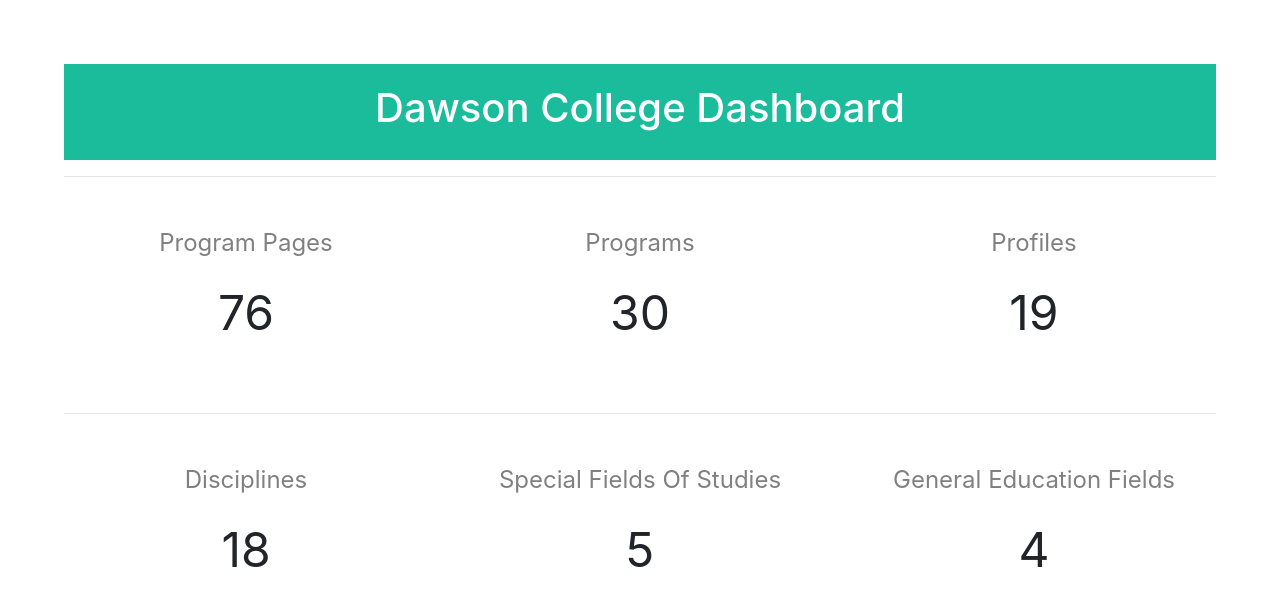
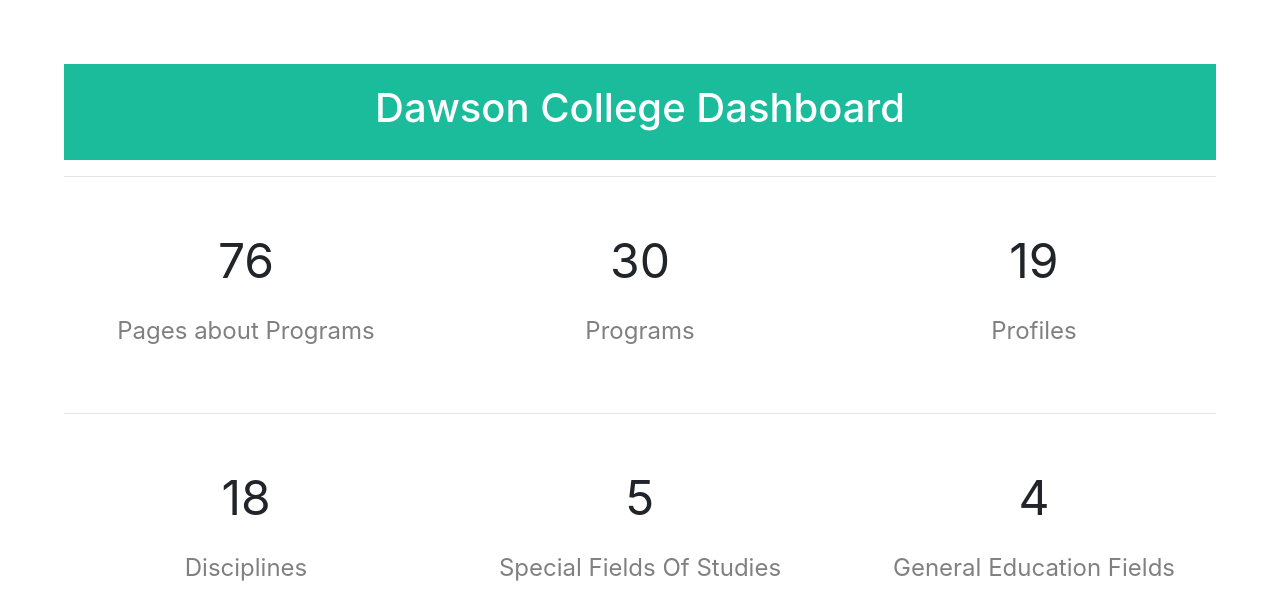
Before and after one commit to jdboisvert/Dawson-College-Program-Analytics-Dashboard, a Flask app: template Dashboard-Actual/templates/index.html in a window 1280 px wide. Shown: the top 589 px of the page. Run offline with Flask 2, Linux system fonts and the light colour scheme; the template is opened without the code that fills it, so the values that code supplies are empty; some libraries are stand-ins or nearby versions.

Commit message:
Added final touches to dashboard

```diff
--- a/Dashboard-Actual/dawsonwebscrapper.py
+++ b/Dashboard-Actual/dawsonwebscrapper.py
@@ -131,9 +131,6 @@
     tags = soup.find_all('b')
     return int(tags[0].contents[0])
 
-
-
-
 # Main function
 def init():
     programs = getPrograms('https://www.dawsoncollege.qc.ca/programs')
@@ -205,6 +202,5 @@
     with open('static/data/dawson_programs_stats.json', 'w') as f:
         json.dump(programStats, f)
 
-
 if __name__ == "__main__":
     init()
--- a/Dashboard-Actual/templates/index.html
+++ b/Dashboard-Actual/templates/index.html
@@ -20,48 +20,48 @@
       <!-- First Row -->
       <div class="row align-items-center justify-content-center mb-5">
          <div class="col text-center">
-            <p class="description">Program Pages</p>
             <p class="lrg-heading" id="totalCount"></p>
+            <p class="description">Pages about Programs</p>
          </div>
          <div class="col text-center">
+            <p class="lrg-heading" id="programCount"></p>
             <p class="description">Programs</p>
-            <p class="lrg-heading" id="programCount"></p>
          </div>
          <div class="col text-center">
+            <p class="lrg-heading" id="profileCount"></p>
             <p class="description">Profiles</p>
-            <p class="lrg-heading" id="profileCount"></p>
          </div>
       </div>
       <hr>
       <!-- Second Row -->
       <div class="row align-items-center justify-content-center mb-5">
          <div class="col text-center">
+            <p class="lrg-heading" id="disciplineCount"></p>
             <p class="description">Disciplines</p>
-            <p class="lrg-heading" id="disciplineCount"></p>
          </div>
          <div class="col text-center">
+            <p class="lrg-heading" id="specialCount"></p>
             <p class="description">Special Fields Of Studies</p>
-            <p class="lrg-heading" id="specialCount"></p>
          </div>
          <div class="col text-center">
+            <p class="lrg-heading" id="generalEduCount"></p>
             <p class="description">General Education Fields</p>
-            <p class="lrg-heading" id="generalEduCount"></p>
          </div>
       </div>
       <hr>
          <!-- Third Row -->
       <div class="row align-items-center justify-content-center mb-5">
          <div class="col text-center">
+            <p class="lrg-heading" id="studentCount"></p>
             <p class="description">Students</p>
-                  <p class="lrg-heading" id="studentCount"></p>
          </div>
          <div class="col text-center">
+            <p class="lrg-heading" id="facultyCount"></p>
             <p class="description">Faculty</p>
-                  <p class="lrg-heading" id="facultyCount"></p>
          </div>
          <div class="col text-center">
+            <p class="lrg-heading" id="studentToFacultyRatio"></p>
             <p class="description">Students to Faculty Ratio</p>
-                  <p class="lrg-heading" id="studentToFacultyRatio"></p>
          </div>
       </div>
       <hr>
```
Lines whose indentation alone changed are shown as unchanged.
